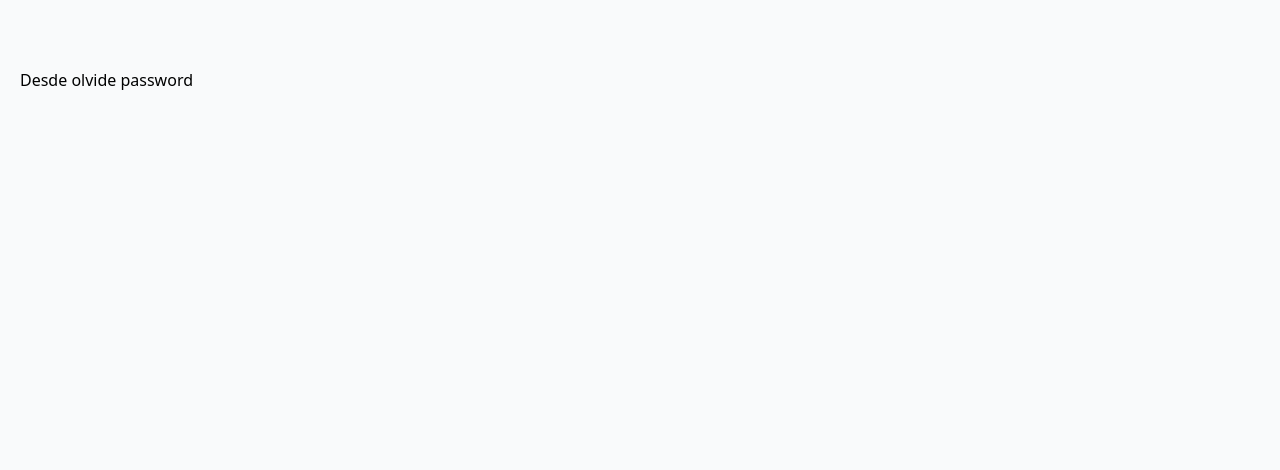
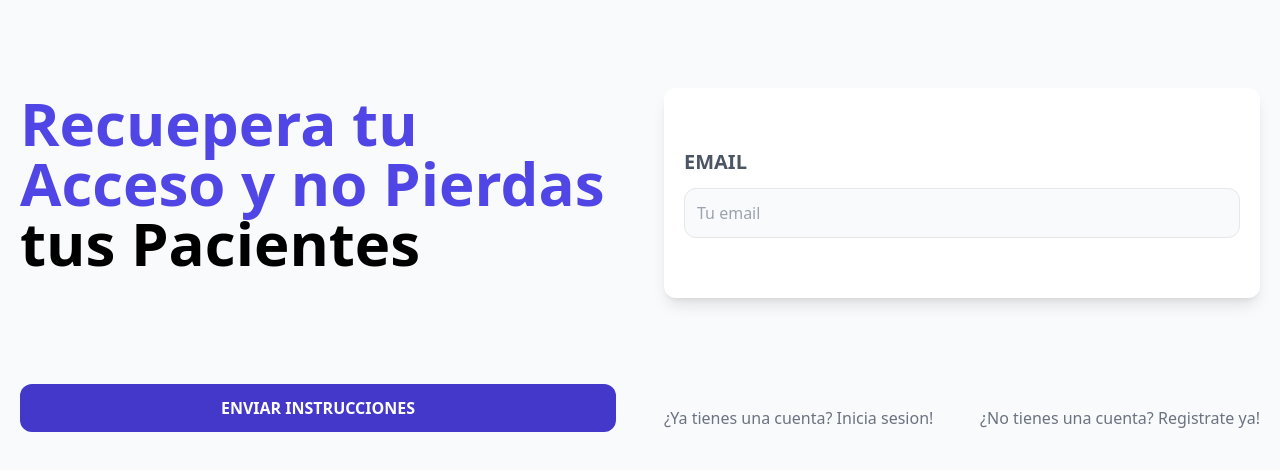
Before and after one commit to Cristhoper-Mendez/Veterinaria-App, a React (Vite) app in the folder frontend/: page /olvide-password in a window 1280 px wide. Shown: the top 470 px of the page. Built offline with nearby package versions, Linux system fonts and the light colour scheme.

Commit message:
Olvide password.

```diff
--- a/frontend/src/pages/Auth/OlvidePassword.jsx
+++ b/frontend/src/pages/Auth/OlvidePassword.jsx
@@ -1,11 +1,51 @@
-import React from 'react'
+import React from "react";
+
+import { Link } from "react-router-dom";
 
 const OlvidePassword = () => {
-    return (
-        <>
-            Desde olvide password
-        </>
-    )
-}
+  return (
+    <>
+      <div>
+        <h1 className="text-indigo-600 font-black text-6xl">
+          Recuepera tu Acceso y no Pierdas {""}
+          <span className="text-black">tus Pacientes</span>
+        </h1>
+      </div>
 
-export default OlvidePassword
+      <div className="mt-20 md:mt-5 shadow-lg px-5 py-10 rounded-xl bg-white">
+        <form>
+          <div className="my-5">
+            <label className="uppercase text-gray-600 block text-xl font-bold">
+              Email
+            </label>
+            <input
+              type="email"
+              className="border w-full p-3 mt-3 bg-gray-50 rounded-xl"
+              placeholder="Tu email"
+            />
+          </div>
+        </form>
+      </div>
+
+      <input
+        type="submit"
+        value="Enviar instrucciones"
+        className="bg-indigo-700 w-full py-3 px-10 rounded-xl text-white uppercase font-bold mt-5 hover:cursor-pointer hover:bg-indigo-800 md:w-auto"
+      />
+
+      <nav className="mt-10 lg:flex lg:justify-between">
+        <Link to="/registrar" className="block text-center my-5 text-gray-500">
+          ¿Ya tienes una cuenta? Inicia sesion!
+        </Link>
+        <Link
+          to="/registrar"
+          className="block text-center my-5 text-gray-500"
+        >
+          ¿No tienes una cuenta? Registrate ya!
+        </Link>
+      </nav>
+    </>
+  );
+};
+
+export default OlvidePassword;
```
